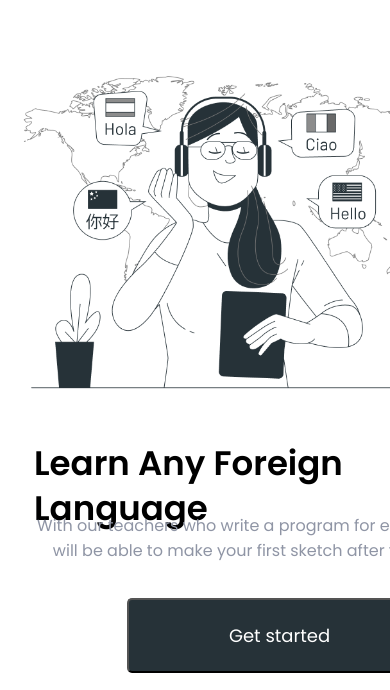
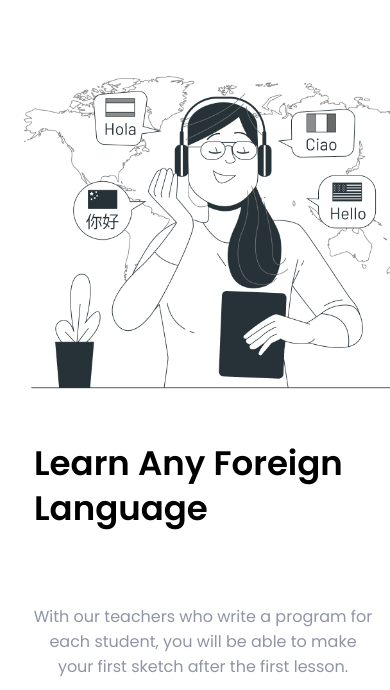
Before and after one commit to Unrealwar/Britlex, a plain HTML site: page index.html in a window 390 px wide. Shown: the part 87-777 px from the top of the page. Drawn offline with Linux system fonts and the light colour scheme.

Commit message:
RepairBug

```diff
--- a/css/main.css
+++ b/css/main.css
@@ -2203,6 +2203,30 @@ nav ul a.btn > .material-icons, nav ul a.btn-large > .material-icons, nav ul a.b
         margin-right: 13px;
     }
 }
+@media screen and (max-width: 492px) {
+    .sidenav {
+        width: 400px;
+    }
+    .header {
+        padding: 0;
+        max-width: 492px;
+    }
+    .container {
+        max-width: 432px;
+        margin: 0 32px 0;
+    }
+    .header__text-left {
+    }
+    .text__flex-left {
+        margin-top: 20px;
+        max-width: 342px;
+        width: 100%;
+    }
+    .btn__flex-left {
+        margin-left: 18px;
+    }
+
+}
 @media screen and (max-width: 320px) {
     .sidenav {
         width: 320px;
```
